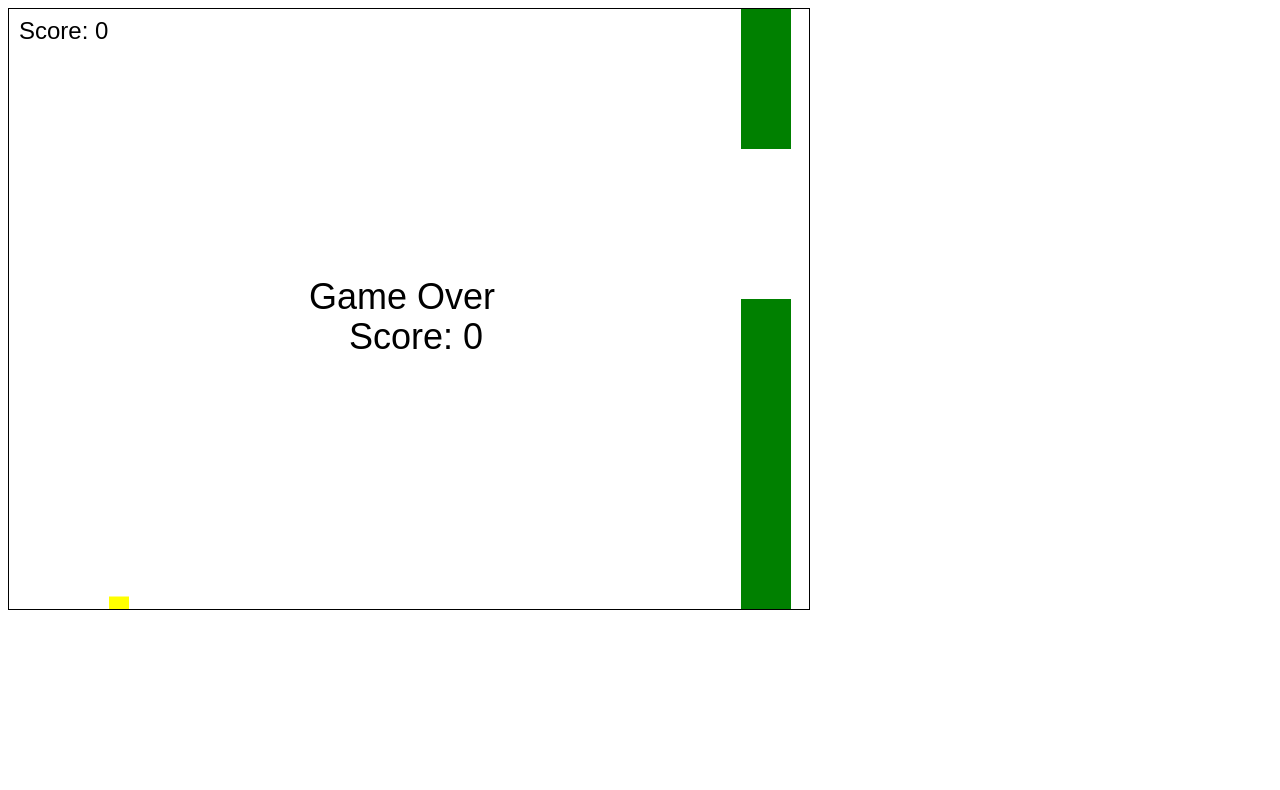
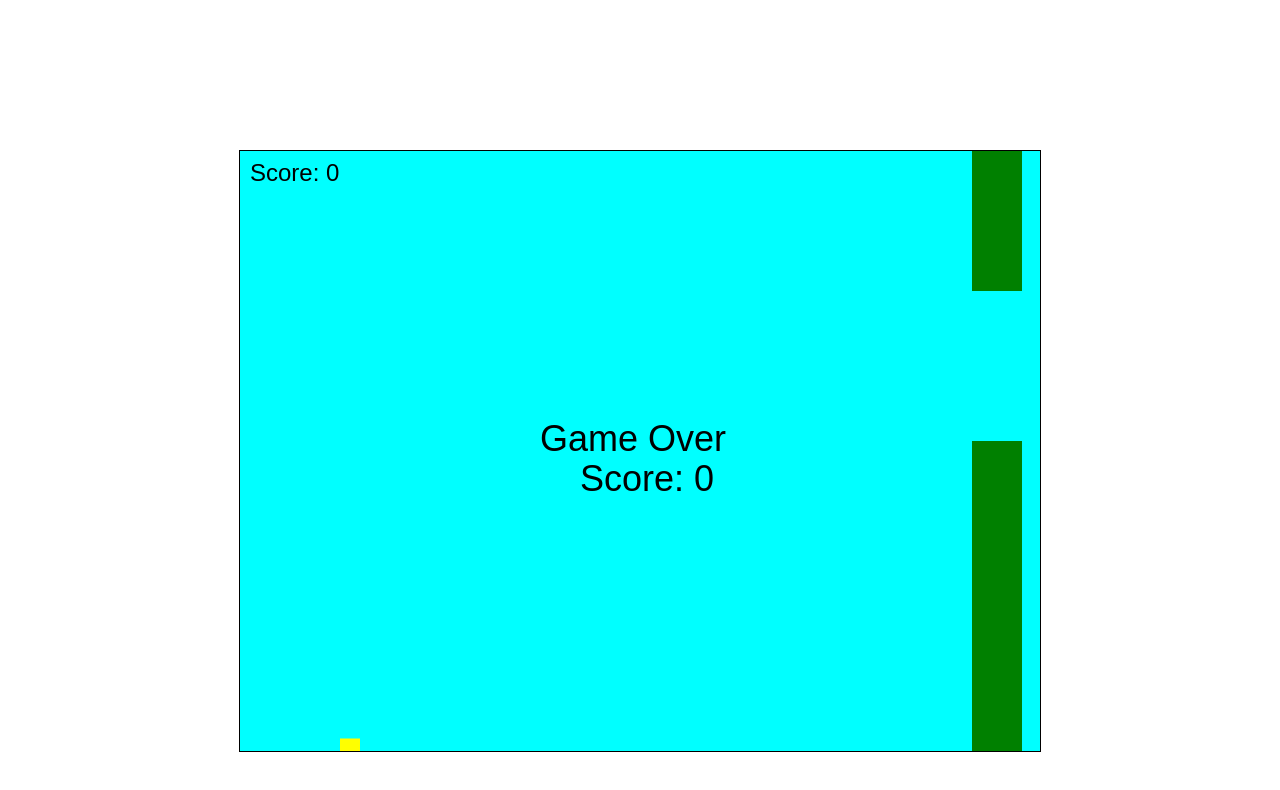
Before and after one commit to D-Agam/CG-project-JS, a plain HTML site: page Flappy_bird/index.html in a window 1280 px wide. Drawn offline with Linux system fonts and the light colour scheme.

Commit message:
Updated(figure+background) index.html

```diff
--- a/Flappy_bird/index.html
+++ b/Flappy_bird/index.html
@@ -7,11 +7,15 @@
     <style>
         canvas {
             border: 1px solid black;
+            display: block;
+            margin: 0 auto;
+            background-color: aqua;
+            margin-top: 150px;
         }
     </style>
 </head>
 <body>
-    <canvas id="gameCanvas" width="800" height="600"></canvas>
+    <canvas id="gameCanvas" width="800" height="600" ></canvas>
     <script src="script.js"></script>
 </body>
 </html>
```
